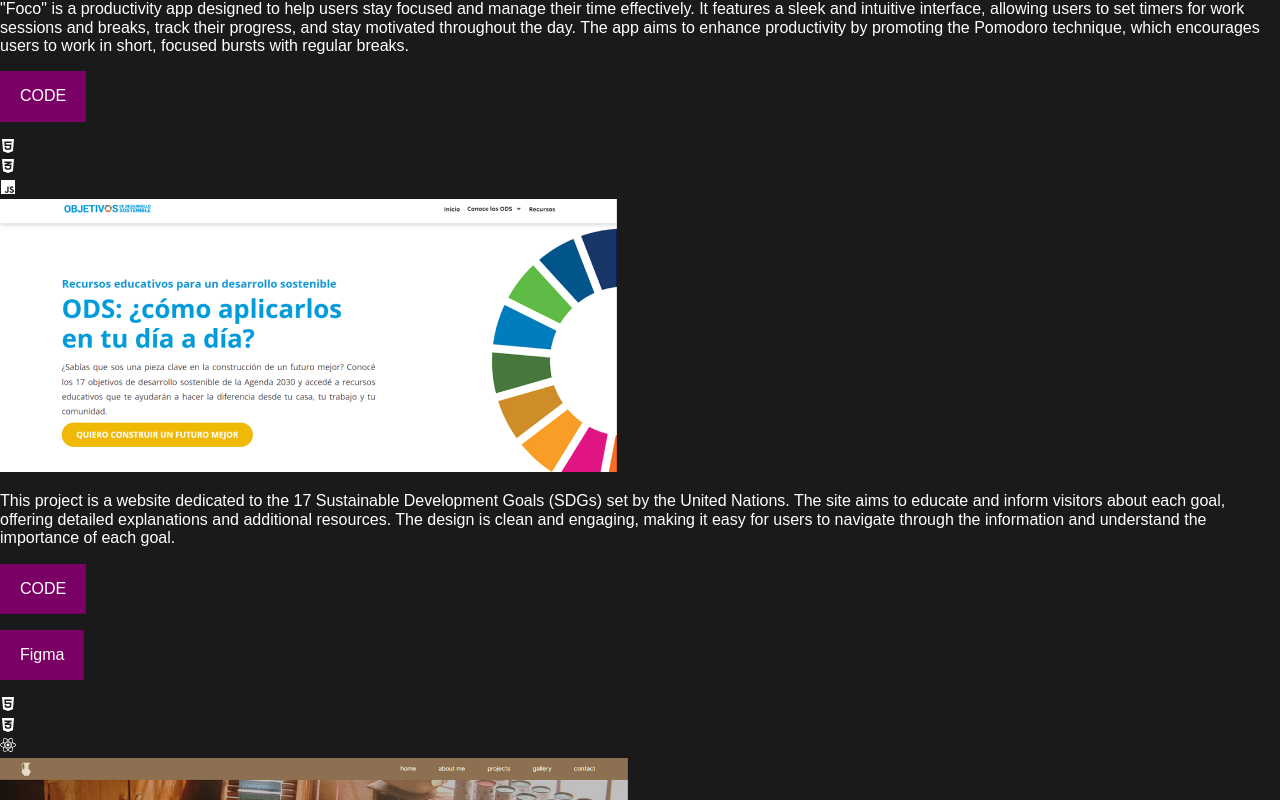
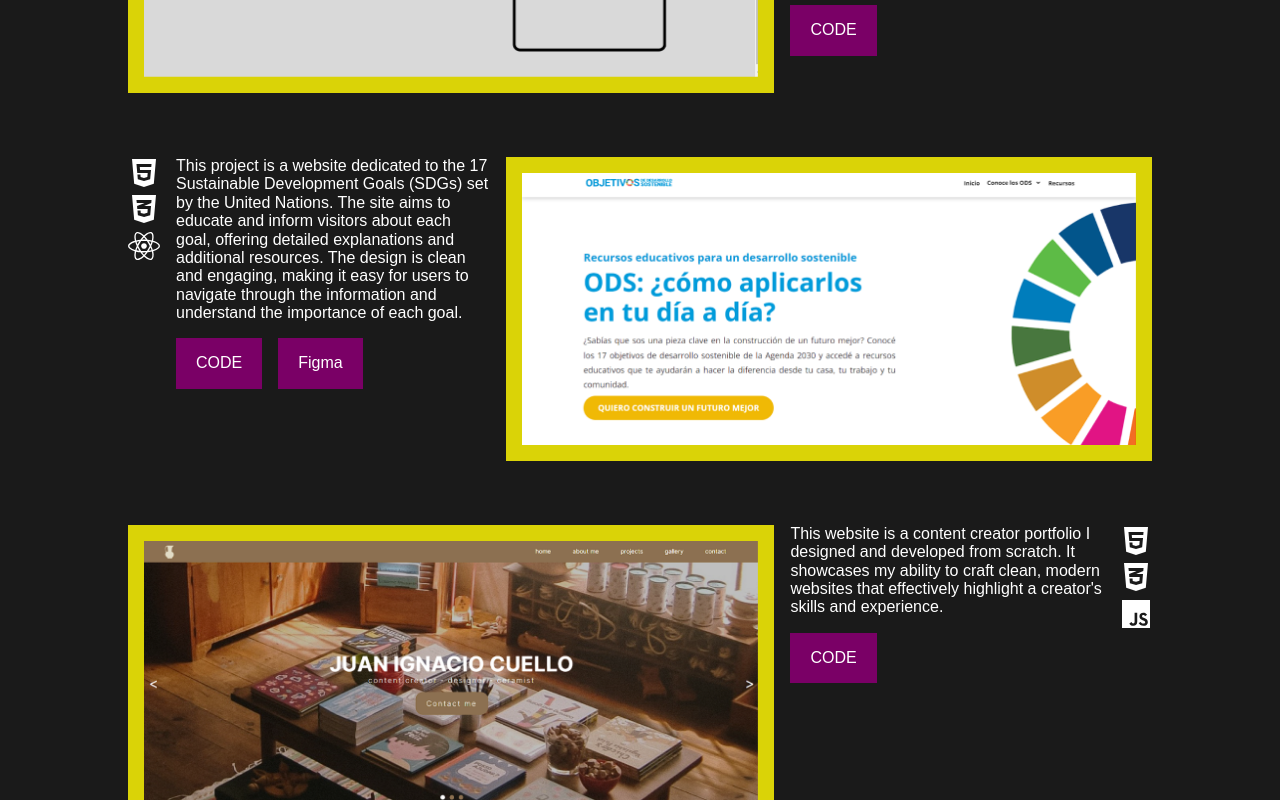
Before and after one commit to ChichiCuello/chichicuellodev, a React (Create React App) app: page / in a window 1280 px wide. Shown: the part 1500-2300 px from the top of the page. Built offline with nearby package versions, Linux system fonts and the light colour scheme; a web font is replaced by a local one.

Commit message:
added styles for projects

```diff
--- a/src/App.css
+++ b/src/App.css
@@ -82,7 +82,9 @@
   padding: 3rem 0;
   margin: 0 20%;
 }
-
+.about button{
+  margin-bottom: 1rem;
+}
 @media (max-width: 768px) {
   .about{
     margin: 0 5%;
@@ -90,3 +92,51 @@
 }
 
 /* projects */
+.projects{
+  padding: 3rem 0;
+  margin: 0 10%;
+}
+
+.project{
+  display: flex;
+  align-items: start;
+  gap: 1rem;
+  padding: 2rem 0;
+}
+
+.project img{
+  /* min-width: 20rem; */
+  max-width: 60%; /* Allow proportional scaling */
+  flex-grow: 1; /* Fill available space */
+  background-color: var(--clr-accent-green);
+  padding: 1rem;
+}
+
+.info{
+  display: flex;
+  flex-direction: column;
+  align-items: flex-start;
+  flex: 1;
+}
+
+.buttons{
+  display: flex;
+  gap:1rem;
+}
+
+@media (max-width: 768px) {
+ .project{
+  flex-direction: column;
+  align-items: center;
+ }
+ .project img{
+  min-width: 15rem;
+ }
+ .tech ul{
+  display: flex;
+  gap: .8rem;
+ }
+ .project:nth-child(2){
+  flex-direction: column-reverse;
+ }
+}
--- a/src/components/Projects.jsx
+++ b/src/components/Projects.jsx
@@ -11,48 +11,48 @@
     <section id='projects' className='projects'>
       <h2>{data.projects.h2}</h2>
       <div>
-        <div>
+        <div className='project'>
           <img src={projectImage_1} alt="this is an image of project one" />
-          <div>
+          <div className='info'>
             <p>{data.projects.project_1.p}</p>
-            <Button text="CODE"/>
-
+            <Button text="CODE" className='code'/>
           </div>
-          <div>
+          <div className='tech'>
             <ul>
-            <li><FaHtml5 /></li>
-            <li><FaCss3Alt /></li>
-            <li><FaJs /></li>
+          <li><FaHtml5  style={{ fontSize: '32px' }} /></li>
+            <li><FaCss3Alt style={{ fontSize: '32px' }}/></li>
+            <li><FaJs style={{ fontSize: '32px' }}/></li>
             </ul>
           </div>
         </div>
-        <div>
-          <img src={projectImage_2}  alt="this is an image of project two" />
-          <div>
+        <div className='project'>
+          <div className='tech'>
+            <ul>
+              <li><FaHtml5 style={{ fontSize: '32px' }}/></li>
+              <li><FaCss3Alt style={{ fontSize: '32px' }}/></li>
+              <li><FaReact style={{ fontSize: '32px' }}/></li>
+            </ul>
+          </div>
+          <div className='info'>
             <p>{data.projects.project_2.p}</p>
+            <div className='buttons'>
             <Button text="CODE"/>
             <Button text="Figma"/>
+            </div>
           </div>
-          <div>
-            <ul>
-              <li><FaHtml5 /></li>
-              <li><FaCss3Alt /></li>
-              <li><FaReact /></li>
-            </ul>
-          </div>
+          <img src={projectImage_2}  alt="this is an image of project two" />
         </div>
-        <div>
+        <div className='project'>
           <img src={projectImage_3}  alt="this is an image of project three" />
-          <div>
+          <div className='info'>
             <p>{data.projects.project_3.p}</p>
             <Button text="CODE"/>
-
           </div>
-          <div>
+          <div className='tech'>
             <ul>
-            <li><FaHtml5 /></li>
-            <li><FaCss3Alt /></li>
-            <li><FaJs /></li>
+            <li><FaHtml5 style={{ fontSize: '32px' }}/></li>
+            <li><FaCss3Alt style={{ fontSize: '32px' }}/></li>
+            <li><FaJs style={{ fontSize: '32px' }}/></li>
             </ul>
           </div>
         </div>
--- a/src/index.css
+++ b/src/index.css
@@ -58,7 +58,9 @@
   text-decoration: none;
   list-style: none;
 }
-
+p{
+  margin-top: 0;
+}
 .section{
   padding: 4rem 0;
 }
```
